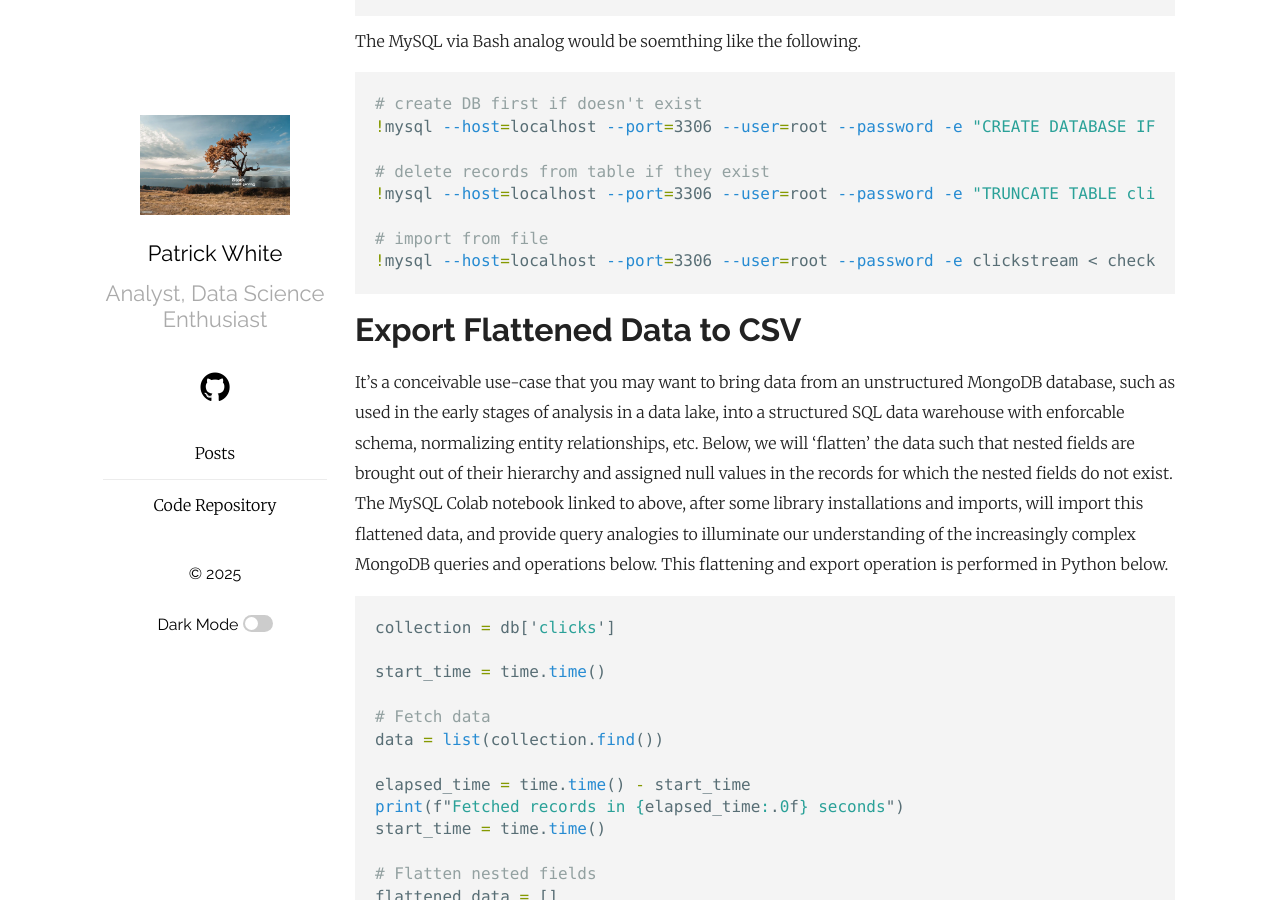
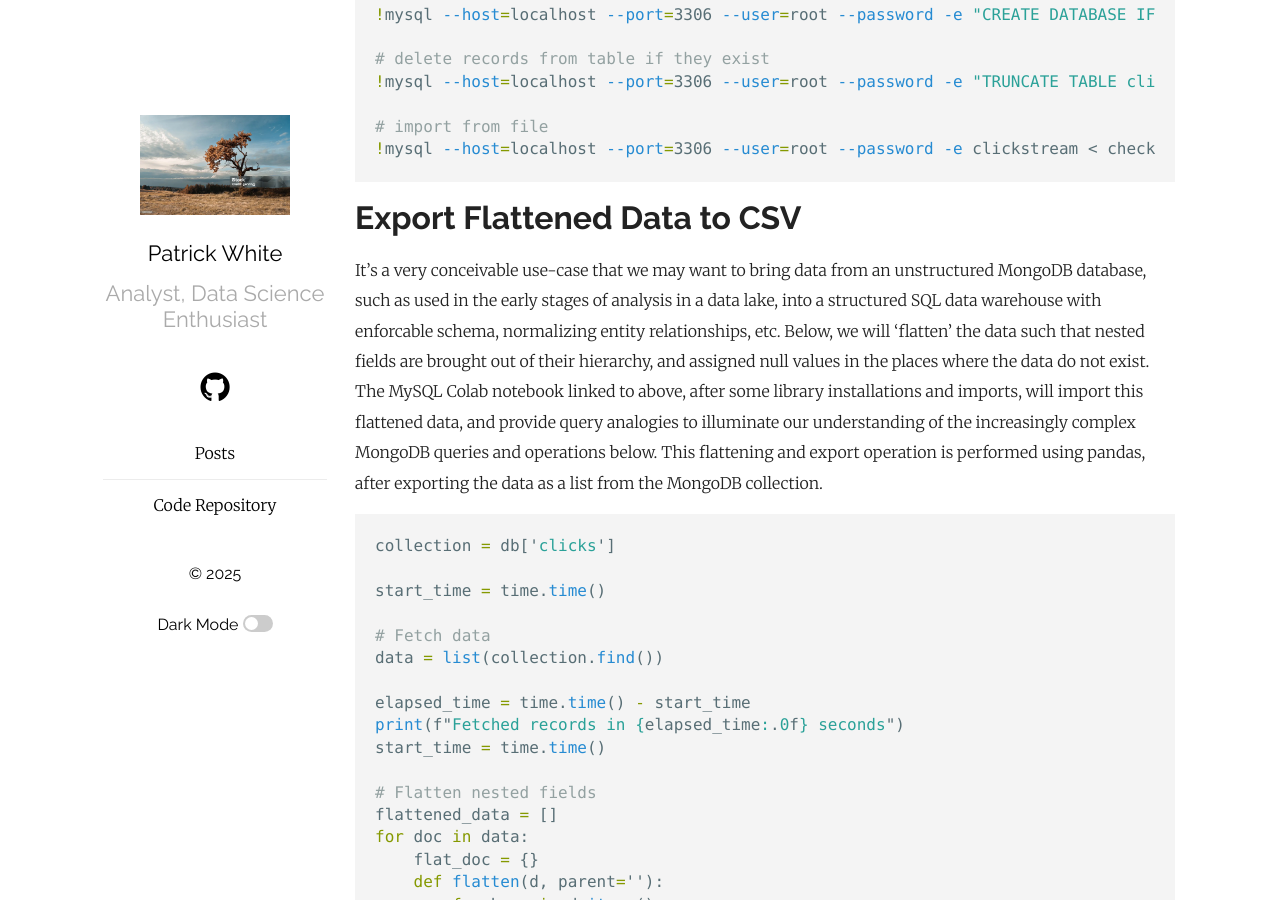
Before and after one commit to pw398/pw398.github.io, a Jekyll site: the page built from _posts/2025-06-19-MongoDB-II-Aggregation-Pipelines-via-PyMongo.md, in a window 1280 px wide and 900 px high, scrolled down 14791 px. Built offline with Jekyll 4.4.1, drawn with Linux system fonts in a browser that asks for light colours; some of the changed text lies outside the part shown.

Commit message:
Add files via upload

````diff
--- a/_posts/2025-06-19-MongoDB-II-Aggregation-Pipelines-via-PyMongo.md
+++ b/_posts/2025-06-19-MongoDB-II-Aggregation-Pipelines-via-PyMongo.md
@@ -260,7 +260,7 @@
 ## Count of Unique <code>webClientID</code> Values
 
 
-<code>webClientID</code> groups individual visits by user, so long as they connect using the same device and system as prior visits. As we'll see later, the data also include a <code>user.UserID</code> field for those who have created (and logged into) an account, however a minority of documents contain that information, whereas all records contain a <code>webClientID</code>. This introduces the <code>$count</code> operator.
+<code>webClientID</code> groups individual visits by user, so long as they connect using the same device and system as prior visits. As we'll see later, the data also include a <code>user.UserID</code> field for those who have created (and logged into) an account, however a minority of documents contain that information, whereas all documents contain a <code>webClientID</code>. This introduces the <code>$count</code> operator.
 
 
 ```python
@@ -370,9 +365,9 @@
 ## Distinct Values for <code>device.OS</code>
 
 
-Now for something a little more interesting. Let's suppose we are interested in understanding our customers' device-related preferences. For this, we can utilize the nested <code>device.OS</code> and <code>device.Browser</code> fields. The operating systems are a good indicator of whether a user is on a mobile or desktop device, and the browsers may offer a clear indication of whether a visitor is a robot. I relied on AI to make the classifications, so forgive any technical inaccuracies, but we will use the logic that a visitor is a robot if the browser indicates so, and that this classification will take precedence over distinctions in operating system. If not a robot, we will classify the visitor as either desktop or mobile based on operating system, and label each document accordingly by adding a field called <code>device_type</code> to our collection.
+Now for something a little more interesting. Let's suppose we are interested in understanding our customers' device-related preferences. For this, we can utilize the nested <code>device.OS</code> and <code>device.Browser</code> fields. The operating systems are a good indicator of whether a user is on a mobile or desktop device, and the browsers may offer a clear indication of whether a visitor is a robot. I relied on AI to make the classifications, so forgive any technical inaccuracies, but we will use the logic that a visitor is a robot if the browser indicates so, and that this classification will take precedence over distinctions in operating system. If not a robot, we will classify the visitor as either desktop or mobile based on operating system, and label each document accordingly by adding a field called <code>device_type</code>.
 
-To get the list of unique operating systems, we can use the <code>distinct</code> keyword as follows. The line below simply provides the output as a horizontal list to save space.
+To get the list of unique operating systems, we can use the <code>distinct</code> keyword as follows. The second line simply provides the output as a horizontal list to save space.
 
 ```python
 os_list = collection.distinct("device.OS")
@@ -695,7 +690,7 @@
 
 # Export Flattened Data to CSV
 
-It's a conceivable use-case that you may want to bring data from an unstructured MongoDB database, such as used in the early stages of analysis in a data lake, into a structured SQL data warehouse with enforcable schema, normalizing entity relationships, etc. Below, we will 'flatten' the data such that nested fields are brought out of their hierarchy and assigned null values in the records for which the nested fields do not exist. The MySQL Colab notebook linked to above, after some library installations and imports, will import this flattened data, and provide query analogies to illuminate our understanding of the increasingly complex MongoDB queries and operations below. This flattening and export operation is performed in Python below.
+It's a very conceivable use-case that we may want to bring data from an unstructured MongoDB database, such as used in the early stages of analysis in a data lake, into a structured SQL data warehouse with enforcable schema, normalizing entity relationships, etc. Below, we will 'flatten' the data such that nested fields are brought out of their hierarchy, and assigned null values in the places where the data do not exist. The MySQL Colab notebook linked to above, after some library installations and imports, will import this flattened data, and provide query analogies to illuminate our understanding of the increasingly complex MongoDB queries and operations below. This flattening and export operation is performed using pandas, after exporting the data as a list from the MongoDB collection.
 
 
 ```python
````
Also changed, not shown: other parts of _posts/2025-06-19-MongoDB-II-Aggregation-Pipelines-via-PyMongo.md (+4 -9 lines).
